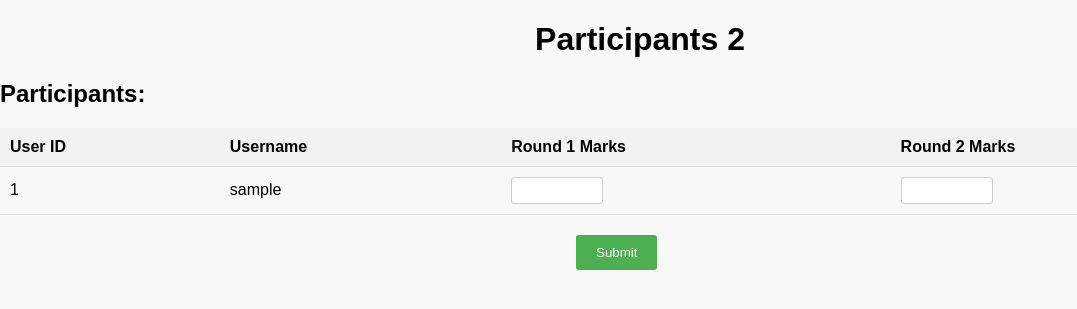
After one commit to Elamathimuthusamy22/event_admin, a Flask app: page /participants2 in a window 1280 px wide. The commit adds this page. Shown: the top 309 px of the page, without its empty margins (0-1077 px from the left). Run offline with Flask 3, Linux system fonts and the light colour scheme; a database or web service that is not in the repository returns one stand-in record (values such as "Sample title").

Commit message:
attendance added

```diff
--- a/dbmsadmin1/app.py
+++ b/dbmsadmin1/app.py
@@ -15,6 +15,8 @@ winner1_collection = db['winner1']
 winner2_collection = db['winner2']
 competition1_collection = db['competition1']
 competition2_collection = db['competition2']
+participants1_collection=db['participants1']
+participants2_collection=db['participants2']
 
 @app.route('/')
 def index():
@@ -48,6 +50,34 @@ def competition_selection():
 def competition1():
     # Restrict admin1 from entering marks for competition1
     if 'role' in session and session['role'] != 'admin':
+        return render_template('error.html', message="Admin is not allowed to mark attendance for Competition 2.")
+
+    if request.method == 'POST':
+        for key, value in request.form.items():
+            if key.startswith('attendance_'):
+                user_id = key.split('_')[1]
+                attendance = value
+                # Update attendance status in the participants1 table
+                competition1_collection.update_one(
+                    {'user_id': user_id},
+                    {'$set': {'event_name': 'Competition 1'}},
+                    upsert=True
+                )
+                participants1_collection.update_one(
+                    {'user_id': user_id},
+                    {'$set': {'attendance': attendance}},
+                    upsert=True
+                )
+        return redirect(url_for('competition_selection'))
+    else:
+        competition1_users = events_collection.find({'event_name': 'Competition 1'})
+        return render_template('competition1.html', competition1_users=competition1_users)
+
+
+
+@app.route('/participants1', methods=['GET', 'POST'])
+def participants1():
+    if 'role' in session and session['role'] != 'admin':
         return render_template('error.html', message="Admin1 is not allowed to enter marks for Competition 1.")
 
     if request.method == 'POST':
@@ -57,18 +87,27 @@ def competition1():
                 user_id = key.split('_')[1]
                 round_number = key.split('_')[0][-1]
                 round_marks = int(value)
-                competition1_collection.update_one(
+                user_info = users_collection.find_one({'_id': user_id})
+                username = user_info.get('username', 'Unknown')  # Fetch 'username' field
+                participants1_collection.update_one(
                     {'user_id': user_id},
-                    {'$set': {f'round{round_number}_marks': round_marks}},
+                    {'$set': {f'round{round_number}_marks': round_marks, 'username': username}},
                     upsert=True
                 )
-                user_info = users_collection.find_one({'_id': user_id})
-                username = user_info.get('username', 'Unknown')
+
                 if user_id in user_data:
                     user_data[user_id]['total_marks'] += round_marks
                     user_data[user_id]['round_count'] += 1
                 else:
                     user_data[user_id] = {'username': username, 'total_marks': round_marks, 'round_count': 1}
+            elif key.startswith('attendance_'):
+                user_id = key.split('_')[1]
+                attendance = value
+                participants1_collection.update_one(
+                    {'user_id': user_id},
+                    {'$set': {'attendance': attendance}},
+                    upsert=True
+                )
         for user_id, data in user_data.items():
             average_marks = data['total_marks'] / data['round_count']
             winner1_collection.update_one(
@@ -78,12 +117,42 @@ def competition1():
             )
         return redirect(url_for('competition_selection'))
     else:
-        competition1_users = events_collection.find({'event_name': 'Competition 1'})
-        return render_template('competition1.html', competition1_users=competition1_users)
-
+        participants1_users = participants1_collection.find({'attendance': 'on'})
+        return render_template('participants1.html', participants1_users=participants1_users)
 @app.route('/competition2', methods=['GET', 'POST'])
 def competition2():
-    # Restrict admin from entering marks for competition2
+    # Restrict admin1 from entering marks for competition1
+    if 'role' in session and session['role'] != 'admin1':
+        return render_template('error.html', message="Admin is not allowed to mark attendance for Competition 2.")
+
+    if request.method == 'POST':
+
+        for key, value in request.form.items():
+
+            if key.startswith('attendance_'):
+                user_id = key.split('_')[1]
+                competition2_collection.update_one(
+                    {'user_id': user_id},
+                    {'$set': {'event_name': 'Competition 2'}},
+                    upsert=True
+                )
+                attendance = value
+
+                # Update attendance status in the participants1 table
+                participants2_collection.update_one(
+                    {'user_id': user_id},
+                    {'$set': {'attendance': attendance}},
+                    upsert=True
+                )
+        return redirect(url_for('competition_selection'))
+    else:
+        competition2_users = events_collection.find({'event_name': 'Competition 2'})
+        return render_template('competition2.html', competition2_users=competition2_users)
+
+
+
+@app.route('/participants2', methods=['GET', 'POST'])
+def participants2():
     if 'role' in session and session['role'] != 'admin1':
         return render_template('error.html', message="Admin is not allowed to enter marks for Competition 2.")
 
@@ -94,18 +163,27 @@ def competition2():
                 user_id = key.split('_')[1]
                 round_number = key.split('_')[0][-1]
                 round_marks = int(value)
-                competition2_collection.update_one(
+                user_info = users_collection.find_one({'_id': user_id})
+                username = user_info.get('username', 'Unknown')  # Fetch 'username' field
+                participants2_collection.update_one(
                     {'user_id': user_id},
-                    {'$set': {f'round{round_number}_marks': round_marks}},
+                    {'$set': {f'round{round_number}_marks': round_marks, 'username': username}},
                     upsert=True
                 )
-                user_info = users_collection.find_one({'_id': user_id})
-                username = user_info.get('username', 'Unknown')
+
                 if user_id in user_data:
                     user_data[user_id]['total_marks'] += round_marks
                     user_data[user_id]['round_count'] += 1
                 else:
                     user_data[user_id] = {'username': username, 'total_marks': round_marks, 'round_count': 1}
+            elif key.startswith('attendance_'):
+                user_id = key.split('_')[1]
+                attendance = value
+                participants2_collection.update_one(
+                    {'user_id': user_id},
+                    {'$set': {'attendance': attendance}},
+                    upsert=True
+                )
         for user_id, data in user_data.items():
             average_marks = data['total_marks'] / data['round_count']
             winner2_collection.update_one(
@@ -115,8 +193,8 @@ def competition2():
             )
         return redirect(url_for('competition_selection'))
     else:
-        competition2_users = events_collection.find({'event_name': 'Competition 2'})
-        return render_template('competition2.html', competition2_users=competition2_users)
+        participants2_users = participants2_collection.find({'attendance': 'on'})
+        return render_template('participants2.html', participants2_users=participants2_users)
 
 @app.route('/winner1', methods=['GET'])
 def winner1():
--- /dev/null
+++ b/dbmsadmin1/templates/participants2.html
@@ -0,0 +1,114 @@
+<!DOCTYPE html>
+<html lang="en">
+
+<head>
+    <meta charset="UTF-8">
+    <meta name="viewport" content="width=device-width, initial-scale=1.0">
+    <title>Present participants for Competition 2</title>
+    <style>
+        /* CSS styling for Competition 1 page */
+
+        /* Overall styles */
+        body {
+            font-family: Arial, sans-serif;
+            margin: 0;
+            padding: 0;
+            background-color: #f8f8f8;
+        }
+
+        .container {
+            max-width: 800px;
+            margin: 0 auto;
+            padding: 20px;
+        }
+
+        h1 {
+            text-align: center;
+        }
+
+        h2 {
+            margin-top: 20px;
+        }
+
+        /* Table styles */
+        table {
+            width: 100%;
+            border-collapse: collapse;
+            margin-top: 20px;
+        }
+
+        th,
+        td {
+            padding: 10px;
+            text-align: left;
+            border-bottom: 1px solid #ddd;
+        }
+
+        th {
+            background-color: #f2f2f2;
+        }
+
+        /* Input styles */
+        input[type="number"] {
+            width: 80px;
+            padding: 5px;
+            border: 1px solid #ccc;
+            border-radius: 3px;
+        }
+
+        input[type="checkbox"] {
+            width: 20px;
+            height: 20px;
+        }
+
+        /* Submit button styles */
+        input[type="submit"] {
+            margin-top: 20px;
+            padding: 10px 20px;
+            background-color: #4CAF50;
+            color: white;
+            border: none;
+            border-radius: 3px;
+            cursor: pointer;
+        }
+
+        input[type="submit"]:hover {
+            background-color: #45a049;
+        }
+    </style>
+</head>
+
+<body>
+    <h1>Participants 2</h1>
+
+    <h2>Participants:</h2>
+    <form action="{{ url_for('participants2') }}" method="post">
+        <table>
+            <thead>
+                <tr>
+                    <th>User ID</th>
+                    <th>Username</th>
+                    <th>Round 1 Marks</th>
+                    <th>Round 2 Marks</th>
+
+                </tr>
+            </thead>
+            <tbody>
+              {% for user in participants2_users %}
+              <tr>
+                  <td>{{ user.user_id }}</td>
+                  <td>{{ user.username }}</td>
+                  <td><input type="number" name="round1_{{ user.user_id }}" value="{{ user.round1_marks }}"></td>
+<td><input type="number" name="round2_{{ user.user_id }}" value="{{ user.round2_marks }}"></td>
+
+            </tr>
+            {% endfor %}
+        </tbody>
+
+        </table>
+        <!-- Remove the inner form and directly submit the outer form -->
+        <input style="margin-left: 45%;" type="submit" value="Submit">
+    </form>
+</body>
+
+</html>
```
Also changed, not shown: dbmsadmin1/templates/competition1.html (+11 -5 lines), dbmsadmin1/templates/competition_selection.html (+16 -0 lines), dbmsadmin1/templates/participants1.html (added, +114 -0 lines).
